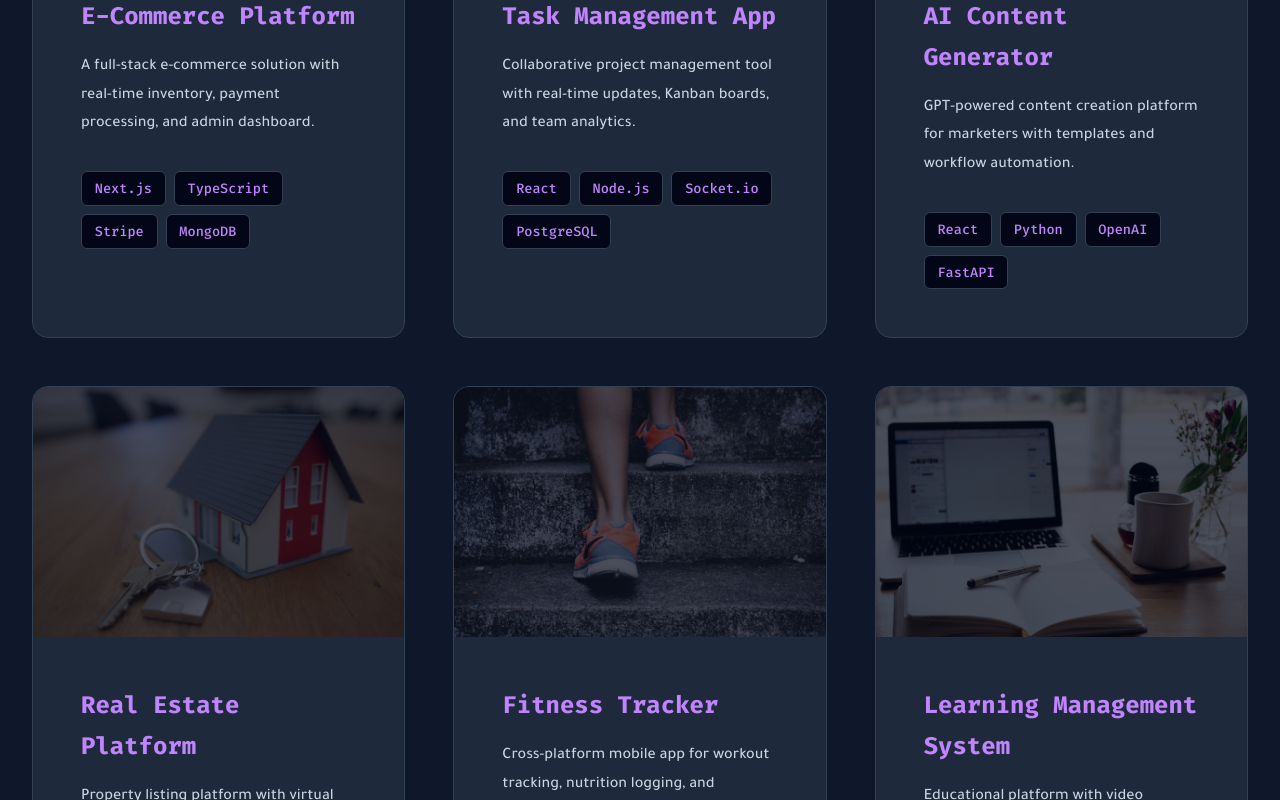
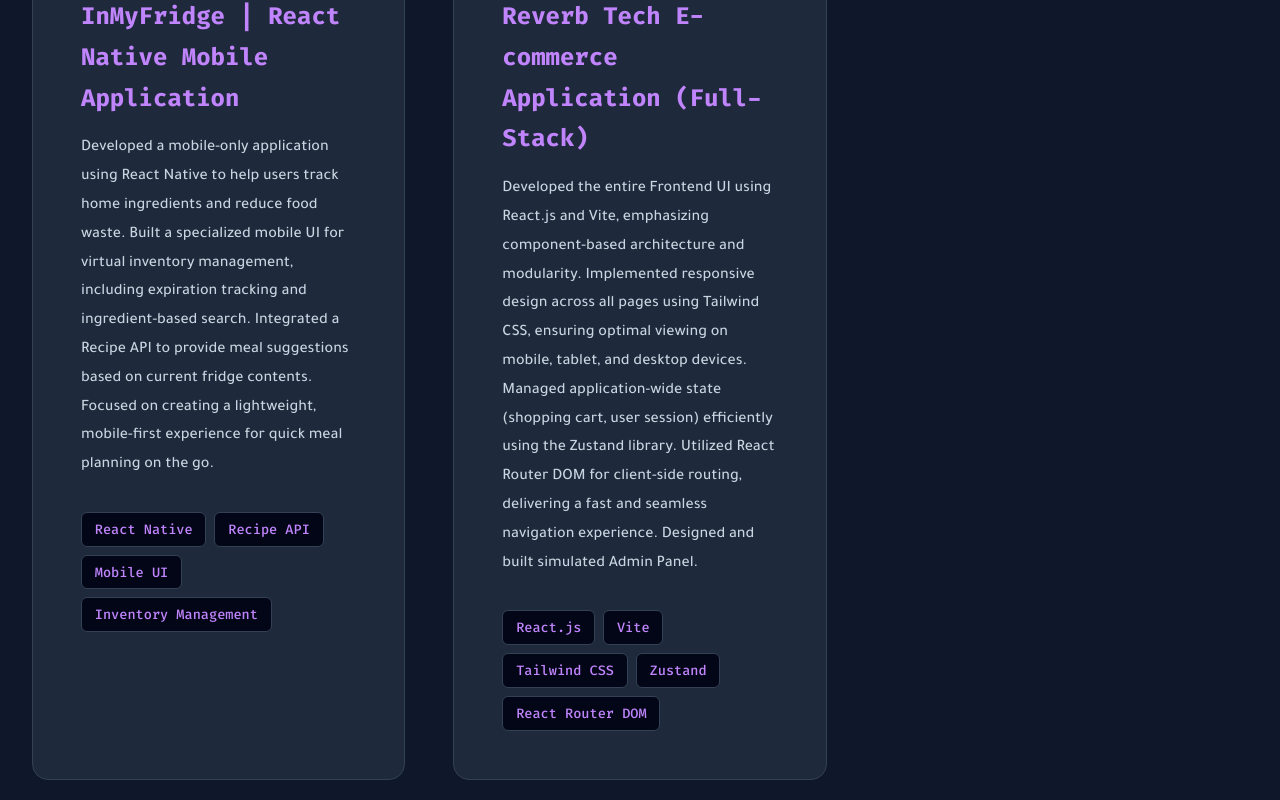
Before and after one commit to PeterMolope/Portfolio, a Next.js app: page /Portfolio/ in a window 1280 px wide. Shown: the part 4600-5400 px from the top of the page. Built offline with nearby package versions, Linux system fonts and the light colour scheme.

Commit message:
add projects

```diff
--- a/Constant/Data.ts
+++ b/Constant/Data.ts
@@ -132,58 +132,22 @@ export const footerSocialLinks = [
 
 export const projects = [
   {
-    title: "E-Commerce Platform",
+    title: "InMyFridge | React Native Mobile Application",
     description:
-      "A full-stack e-commerce solution with real-time inventory, payment processing, and admin dashboard.",
+      "Developed a mobile-only application using React Native to help users track home ingredients and reduce food waste. Built a specialized mobile UI for virtual inventory management, including expiration tracking and ingredient-based search. Integrated a Recipe API to provide meal suggestions based on current fridge contents. Focused on creating a lightweight, mobile-first experience for quick meal planning on the go.",
     image: "/Portfolio/images/p1.jpg",
-    techStack: ["Next.js", "TypeScript", "Stripe", "MongoDB"],
-    demoUrl: "https://example.com",
-    githubUrl: "https://github.com",
+    techStack: ["React Native", "Recipe API", "Mobile UI", "Inventory Management"],
+    demoUrl: "https://github.com/PeterMolope/InMyFridge",
+    githubUrl: "https://github.com/PeterMolope/InMyFridge",
   },
   {
-    title: "Task Management App",
+    title: "Reverb Tech E-commerce Application (Full-Stack)",
     description:
-      "Collaborative project management tool with real-time updates, Kanban boards, and team analytics.",
-    image: "/Portfolio//images/p2.jpg",
-    techStack: ["React", "Node.js", "Socket.io", "PostgreSQL"],
-    demoUrl: "https://example.com",
-    githubUrl: "https://github.com",
-  },
-  {
-    title: "AI Content Generator",
-    description:
-      "GPT-powered content creation platform for marketers with templates and workflow automation.",
-    image: "/Portfolio/images/p3.jpg",
-    techStack: ["React", "Python", "OpenAI", "FastAPI"],
-    demoUrl: "https://example.com",
-    githubUrl: "https://github.com",
-  },
-  {
-    title: "Real Estate Platform",
-    description:
-      "Property listing platform with virtual tours, mortgage calculator, and agent booking system.",
-    image: "/Portfolio/images/p4.jpg",
-    techStack: ["Vue.js", "Node.js", "MongoDB", "Maps API"],
-    demoUrl: "https://example.com",
-    githubUrl: "https://github.com",
-  },
-  {
-    title: "Fitness Tracker",
-    description:
-      "Cross-platform mobile app for workout tracking, nutrition logging, and progress analytics.",
-    image: "/Portfolio/images/p5.jpg",
-    techStack: ["React Native", "Firebase", "Node.js", "Charts"],
-    demoUrl: "https://example.com",
-    githubUrl: "https://github.com",
-  },
-  {
-    title: "Learning Management System",
-    description:
-      "Educational platform with video streaming, quizzes, progress tracking, and certificates.",
-    image: "/Portfolio/images/p6.jpg",
-    techStack: ["Next.js", "Prisma", "AWS S3", "Stripe"],
-    demoUrl: "https://example.com",
-    githubUrl: "https://github.com",
+      "Developed the entire Frontend UI using React.js and Vite, emphasizing component-based architecture and modularity. Implemented responsive design across all pages using Tailwind CSS, ensuring optimal viewing on mobile, tablet, and desktop devices. Managed application-wide state (shopping cart, user session) efficiently using the Zustand library. Utilized React Router DOM for client-side routing, delivering a fast and seamless navigation experience. Designed and built simulated Admin Panel.",
+    image: "/Portfolio/images/p2.jpg",
+    techStack: ["React.js", "Vite", "Tailwind CSS", "Zustand", "React Router DOM"],
+    demoUrl: "https://github.com/PeterMolope/Reverb-Tech/",
+    githubUrl: "https://github.com/PeterMolope/Reverb-Tech/",
   },
 ];
 
```
